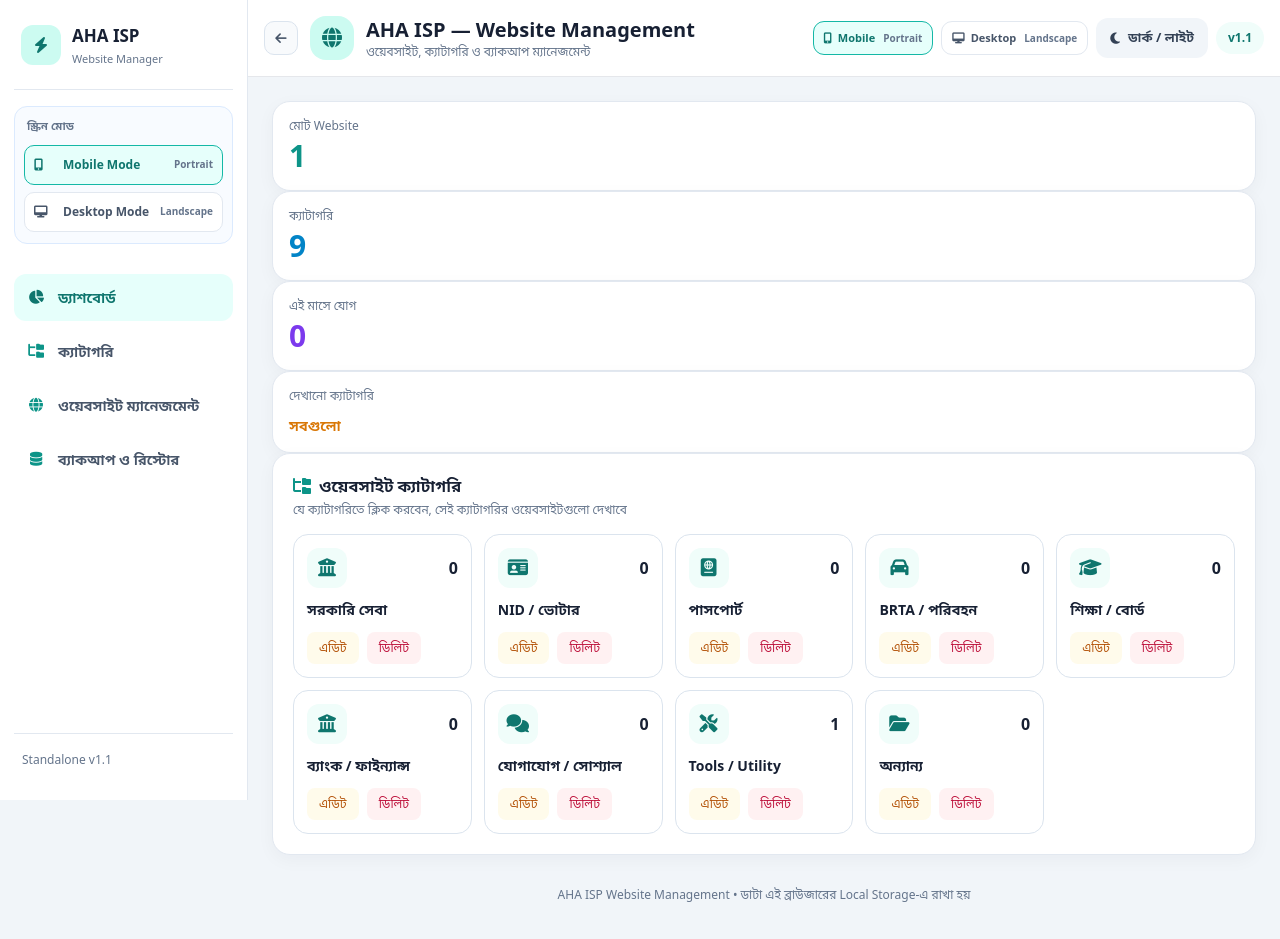
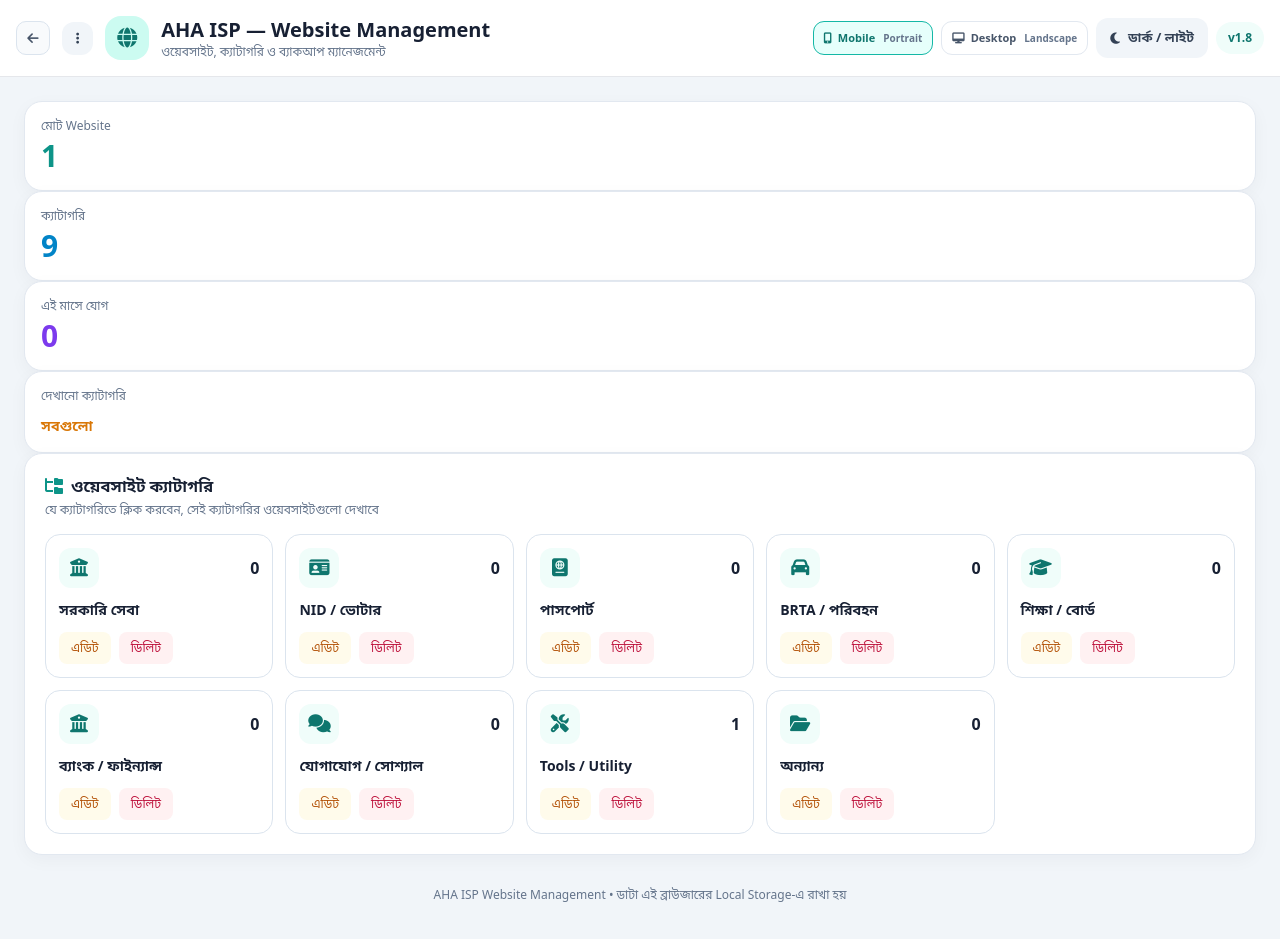
Before and after one commit to Freeall108/AHA-All-WebSite, a plain HTML site: page index.html in a window 1280 px wide. Drawn offline with nearby package versions, Linux system fonts and the light colour scheme.

Commit message:
Add files via upload

```diff
--- a/index.html
+++ b/index.html
@@ -2,7 +2,7 @@
 <html lang="bn">
 <head>
 <meta charset="utf-8"><meta name="viewport" content="width=device-width,initial-scale=1">
-<meta name="app-version" content="1.4"><title>AHA ISP — Website Management v1.4</title>
+<meta name="app-version" content="1.7"><title>AHA ISP — Website Management v1.8</title>
 <script src="https://cdn.tailwindcss.com"></script>
 <link rel="stylesheet" href="https://cdnjs.cloudflare.com/ajax/libs/font-awesome/6.5.2/css/all.min.css">
 <style>
@@ -25,7 +25,7 @@
 .sidebar-nav{display:grid;gap:7px;margin-top:22px}.sidebar-nav a{display:flex;align-items:center;gap:12px;padding:13px 12px;border-radius:12px;color:#475569;font-size:14px;font-weight:700;text-decoration:none}
 .sidebar-nav a:hover,.sidebar-nav a:focus{background:#e6fffb;color:#0f766e}.sidebar-nav i{width:20px;text-align:center;color:#0d9488}
 .sidebar-bottom{margin-top:auto;padding:12px 8px;border-top:1px solid #e2e8f0}
-.app-header,.app-main{margin-left:248px!important}.mobile-menu{display:none!important}.sidebar-scrim{display:none}
+.app-header,.app-main{margin-left:248px!important}.mobile-menu{display:inline-flex!important}.sidebar-scrim{display:none}
 .view-toolbar{display:flex;align-items:center;justify-content:space-between;gap:12px;border:1px solid #dbeafe;background:#f8fbff;border-radius:13px;padding:9px 12px}
 .view-toolbar label{font-size:12px;font-weight:800;color:#475569;display:flex;gap:8px;align-items:center}
 .view-select{max-width:230px;padding:8px 10px}
@@ -91,6 +91,19 @@ body.desktop-view-mode .website-grid.view-large-icons{grid-template-columns:repe
 body.desktop-view-mode .website-grid.view-medium-icons{grid-template-columns:repeat(6,minmax(0,1fr))}
 body.desktop-view-mode .website-grid.view-small-icons{grid-template-columns:repeat(8,minmax(0,1fr))}
 body.desktop-view-mode .sidebar-scrim{display:none!important}
+/* Universal sidebar show/hide: Mobile Mode and Desktop Mode, any screen width */
+body.sidebar-hidden .app-sidebar{transform:translateX(-105%)}
+body.sidebar-hidden .app-header,
+body.sidebar-hidden .app-main{margin-left:0!important}
+body.sidebar-hidden .app-main{width:100%;max-width:none!important}
+body.sidebar-hidden .sidebar-scrim{display:none!important}
+/* Sidebar show/hide control also works when Desktop Mode is selected on a phone */
+body.desktop-view-mode.sidebar-hidden .app-sidebar{transform:translateX(-105%)}
+body.desktop-view-mode.sidebar-hidden .app-header,
+body.desktop-view-mode.sidebar-hidden .app-main{margin-left:0!important}
+body.desktop-view-mode.sidebar-hidden .app-main{width:100%;max-width:none!important}
+body.desktop-view-mode.sidebar-hidden .app-sidebar.open{transform:translateX(0)}
+
 body.dark .sidebar-mode-controls{background:#142238;border-color:#29384d}
 body.dark .mode-choice,body.dark .screen-mode-btn{background:#111c2e;border-color:#29384d;color:#cbd5e1}
 body.dark .mode-choice.active,body.dark .screen-mode-btn.active{background:#123b3a;border-color:#14b8a6;color:#5eead4}
@@ -131,12 +144,12 @@ body.dark .sidebar-nav a.active i{color:#5eead4}
  <div class="max-w-7xl mx-auto px-4 py-4 flex items-center justify-between gap-3">
   <div class="flex items-center gap-2 sm:gap-3">
    <button id="topBackButton" class="top-back-btn" type="button" onclick="appGoBack()" aria-label="আগের পেজে ফিরুন" title="Back"><i class="fa-solid fa-arrow-left"></i></button>
-   <button class="mobile-menu btn bg-slate-100 text-slate-700" onclick="toggleSidebar()" aria-label="মেনু খুলুন"><i class="fa-solid fa-bars"></i></button><div class="w-11 h-11 rounded-2xl bg-teal-100 text-teal-700 grid place-items-center text-xl"><i class="fa-solid fa-globe"></i></div><div><h1 class="font-black text-lg sm:text-xl">AHA ISP — Website Management</h1><p class="text-xs muted">ওয়েবসাইট, ক্যাটাগরি ও ব্যাকআপ ম্যানেজমেন্ট</p></div></div>
+   <button class="mobile-menu btn bg-slate-100 text-slate-700" onclick="toggleSidebar()" aria-label="সাইডবার দেখান বা লুকান" title="সাইডবার Show / Hide"><i class="fa-solid fa-ellipsis-vertical"></i></button><div class="w-11 h-11 rounded-2xl bg-teal-100 text-teal-700 grid place-items-center text-xl"><i class="fa-solid fa-globe"></i></div><div><h1 class="font-black text-lg sm:text-xl">AHA ISP — Website Management</h1><p class="text-xs muted">ওয়েবসাইট, ক্যাটাগরি ও ব্যাকআপ ম্যানেজমেন্ট</p></div></div>
   <div class="flex items-center gap-2 flex-wrap justify-end">
    <button id="topMobileMode" class="screen-mode-btn" type="button" onclick="setScreenMode('mobile')" title="Mobile Mode — Portrait"><i class="fa-solid fa-mobile-screen-button"></i><span>Mobile</span><small>Portrait</small></button>
    <button id="topDesktopMode" class="screen-mode-btn" type="button" onclick="setScreenMode('desktop')" title="Desktop Mode — Landscape"><i class="fa-solid fa-desktop"></i><span>Desktop</span><small>Landscape</small></button>
    <button id="themeToggle" class="btn bg-slate-100 text-slate-700" onclick="toggleTheme()" title="Dark / Light"><i id="themeIcon" class="fa-solid fa-moon"></i><span class="hidden sm:inline">ডার্ক / লাইট</span></button>
-   <span class="text-xs font-bold px-3 py-2 rounded-full bg-teal-50 text-teal-700">v1.1</span>
+   <span class="text-xs font-bold px-3 py-2 rounded-full bg-teal-50 text-teal-700">v1.8</span>
   </div>
  </div>
 </header>
@@ -226,10 +239,11 @@ function setScreenMode(mode){
    :'width=device-width, initial-scale=1.0, viewport-fit=cover');
  }
  document.body.classList.toggle('desktop-view-mode',mode==='desktop');
+ document.body.classList.remove('sidebar-hidden');
  ['topMobileMode','sidebarMobileMode'].forEach(id=>{const el=$(id);if(el)el.classList.toggle('active',mode==='mobile')});
  ['topDesktopMode','sidebarDesktopMode'].forEach(id=>{const el=$(id);if(el)el.classList.toggle('active',mode==='desktop')});
  try{localStorage.setItem(SCREEN_MODE_KEY,mode)}catch(e){}
- closeSidebar();
+ $('appSidebar').classList.remove('open');$('sidebarScrim').classList.remove('show');
 }
 function applySavedScreenMode(){
  let mode='mobile';
@@ -302,8 +316,17 @@ function applySavedPreferences(){
   document.body.classList.add('dark');$('themeIcon').className='fa-solid fa-sun';
  }
 }
-function toggleSidebar(){$('appSidebar').classList.toggle('open');$('sidebarScrim').classList.toggle('show')}
-function closeSidebar(){$('appSidebar').classList.remove('open');$('sidebarScrim').classList.remove('show')}
+function toggleSidebar(){
+ const hidden=document.body.classList.toggle('sidebar-hidden');
+ const mobile=window.matchMedia('(max-width: 767px)').matches;
+ $('appSidebar').classList.toggle('open',!hidden && mobile);
+ $('sidebarScrim').classList.toggle('show',!hidden && mobile);
+}
+function closeSidebar(){
+ $('appSidebar').classList.remove('open');
+ $('sidebarScrim').classList.remove('show');
+ document.body.classList.add('sidebar-hidden');
+}
 
 readData();renderAll();applySavedPreferences();applySavedScreenMode();applySavedPanel();
 </script></body></html>
```
